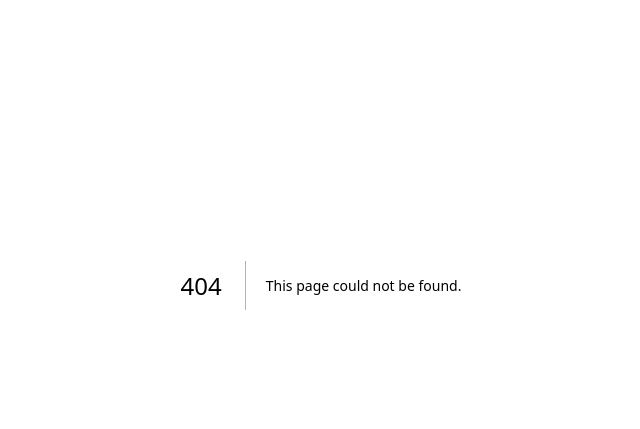
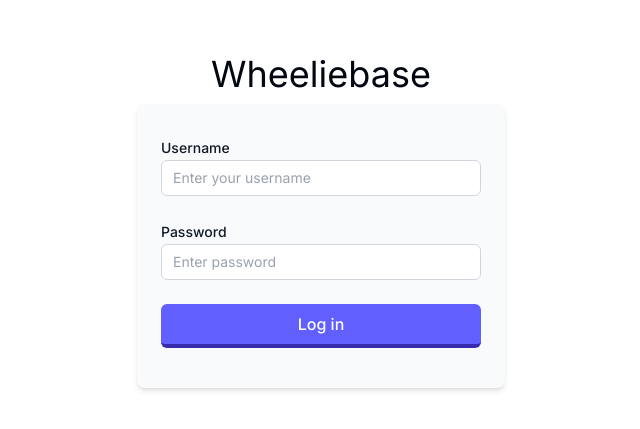
Before and after one commit to aitoriasdev/wheeliebase, a Next.js app: page /login in a window 1280 px wide. Before the commit this address had no page. Shown: the part 115-544 px from the top of the page, without its empty margins (319-959 px from the left). Built offline with nearby package versions, Linux system fonts and the light colour scheme.

Commit message:
feature: Login page and form

```diff
--- /dev/null
+++ b/app/login/page.tsx
@@ -0,0 +1,17 @@
+import {Suspense} from 'react';
+import LoginForm from '@/app/ui/login/login-form.tsx';
+
+export default function Login() {
+  return (
+    <main className="flex items-center justify-center md:h-screen">
+      <div className="relative mx-auto flex w-full max-w-[400px] flex-col space-y-2.5 p-4 md:-mt-32">
+        <div className="text-center flex justify-center items-center">
+          <h1 className="text-4xl">Wheeliebase</h1>
+        </div>
+        <Suspense>
+          <LoginForm />
+        </Suspense>
+      </div>
+    </main>
+  );
+}
--- /dev/null
+++ b/app/ui/login/login-form.tsx
@@ -0,0 +1,103 @@
+'use client';
+
+import {useState} from 'react';
+import {useSearchParams} from 'next/navigation';
+import {signIn} from 'next-auth/react';
+import {Alert} from '../components/alert.tsx';
+import {Button} from '../components/button.tsx';
+
+export default function LoginForm() {
+  const searchParams = useSearchParams();
+  const callbackUrl = searchParams.get('callbackUrl') || '/home';
+
+  const [error, setError] = useState<string | null>(null);
+  const [pending, setPending] = useState(false);
+
+  async function handleSubmit(formData: FormData) {
+    setPending(true);
+    setError(null);
+
+    const username = String(formData.get('username') ?? '');
+    const password = String(formData.get('password') ?? '');
+
+    const response = await signIn('log-in', {
+      redirect: false,
+      username,
+      password,
+      callbackUrl,
+    });
+
+    setPending(false);
+
+    if (response?.error) {
+      setError('Invalid credentials');
+      return;
+    }
+
+    window.location.href = callbackUrl;
+  }
+
+  return (
+    <form action={handleSubmit} className="space-y-3">
+      <div className="flex flex-col rounded-lg bg-gray-50 px-6 pb-4 pt-8 gap-6 shadow-md">
+        <div className="w-full flex flex-col gap-6">
+          <div>
+            <label
+              className="block text-sm/6 font-medium text-gray-900"
+              htmlFor="username"
+            >
+              Username
+            </label>
+            <div className="relative">
+              <input
+                type="text"
+                id="username"
+                name="username"
+                placeholder="Enter your username"
+                className="block w-full rounded-md bg-white px-3 py-1.5 text-base text-gray-900 outline-1 -outline-offset-1 outline-gray-300 placeholder:text-gray-400 focus:outline-2 focus:-outline-offset-2 focus:outline-indigo-600 sm:text-sm/6"
+                required
+              />
+            </div>
+          </div>
+          <div>
+            <label
+              className="block text-sm/6 font-medium text-gray-900"
+              htmlFor="password"
+            >
+              Password
+            </label>
+            <div className="relative">
+              <input
+                type="password"
+                id="password"
+                name="password"
+                placeholder="Enter password"
+                className="block w-full rounded-md bg-white px-3 py-1.5 text-base text-gray-900 outline-1 -outline-offset-1 outline-gray-300 placeholder:text-gray-400 focus:outline-2 focus:-outline-offset-2 focus:outline-indigo-600 sm:text-sm/6"
+                required
+                minLength={8}
+              />
+            </div>
+          </div>
+        </div>
+        <input type="hidden" name="redirectTo" value={callbackUrl} />
+        <Button
+          type="submit"
+          className="w-full text-center items-center justify-center h-11"
+          aria-disabled={pending}
+        >
+          Log in
+        </Button>
+        <div className="flex" aria-live="polite" aria-atomic="true">
+          {error && (
+            <Alert
+              type="error"
+              title="Error"
+              text={error}
+              className="w-full flex-1"
+            />
+          )}
+        </div>
+      </div>
+    </form>
+  );
+}
```
